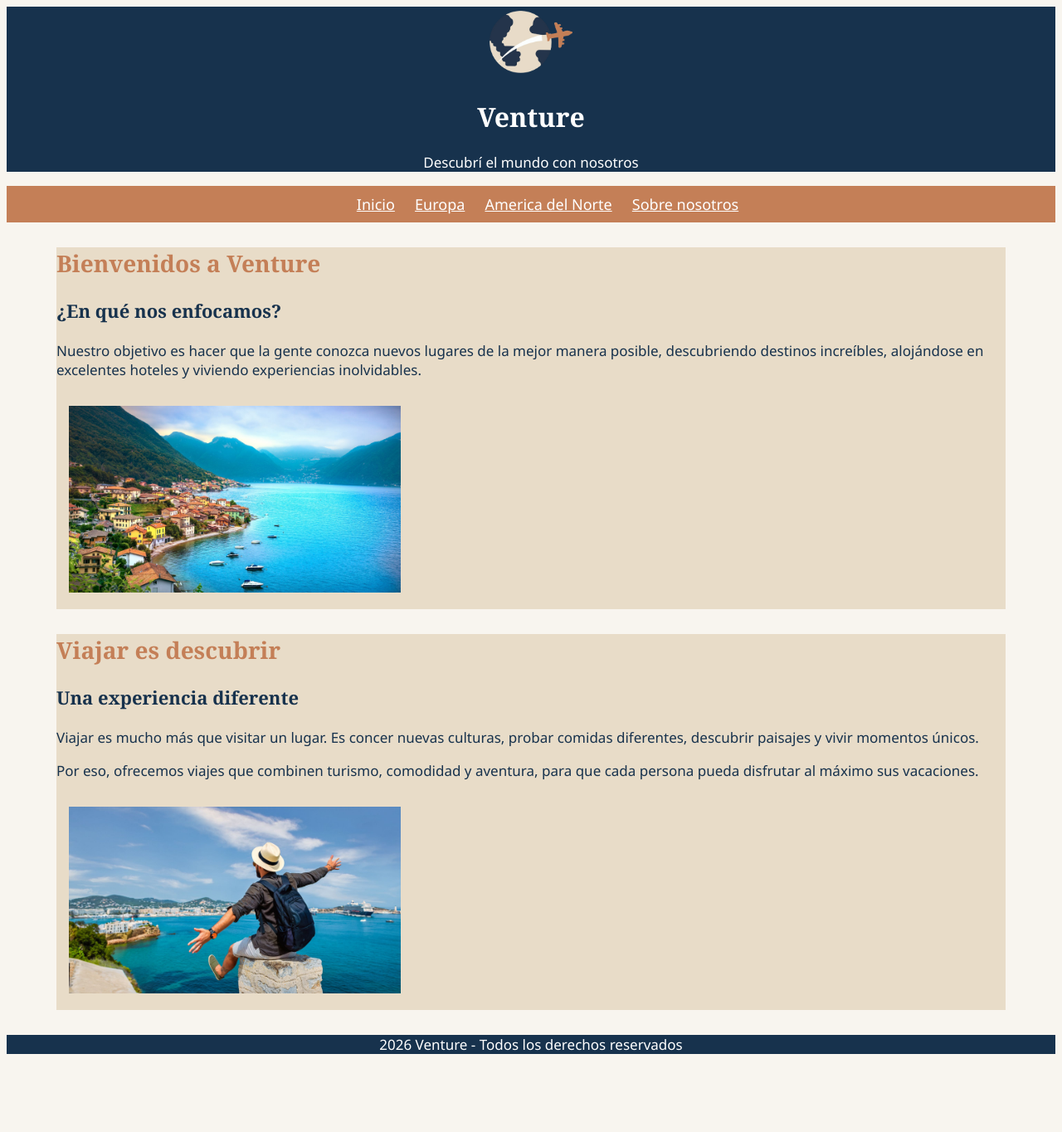
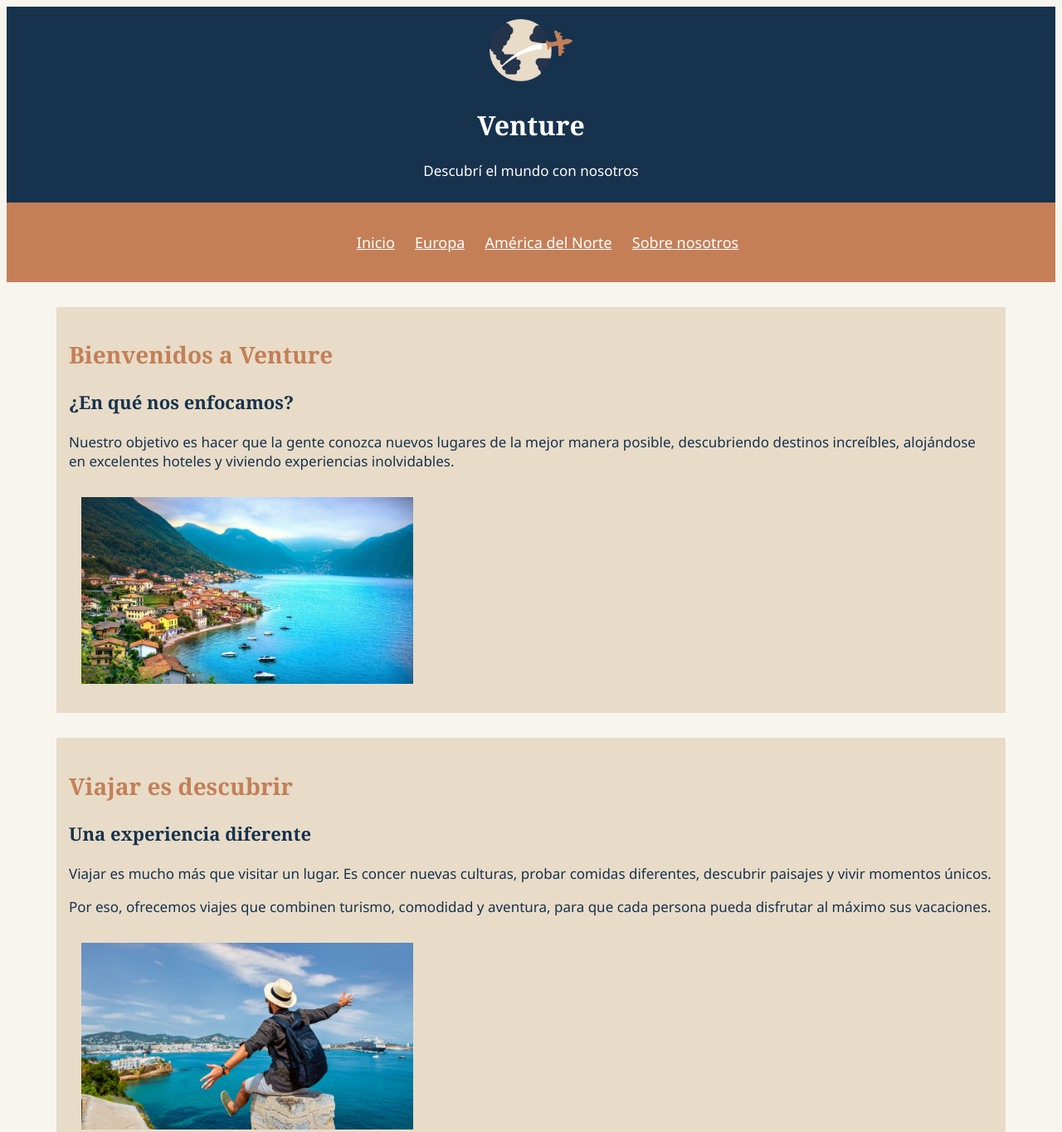
Before and after one commit to felixveltri/TP-Final-Veltri-Felix-4toE, a plain HTML site: page index.html in a window 1280 px wide. Shown: the top 1364 px of the page at 83% size. Before the commit the page ends 1287 px from the top, so only its background shows below. Drawn offline with Linux system fonts and the light colour scheme.

Commit message:
se agrego padding

```diff
--- a/index.html
+++ b/index.html
@@ -17,7 +17,7 @@
         <ul>
             <li class="opcion"><a class="menu" href="index.html">Inicio</a></li>
             <li class="opcion"><a class="menu" href="europa.html">Europa</a></li>
-            <li class="opcion"><a class="menu" href="america.html">America del Norte</a></li>
+            <li class="opcion"><a class="menu" href="america.html">América del Norte</a></li>
             <li class="opcion"><a class="menu" href="nosotros.html">Sobre nosotros</a></li>
         </ul>
     </nav>
--- a/style.css
+++ b/style.css
@@ -11,10 +11,12 @@ header{
     background-color: #17324D;
     color:white;
     text-align: center;
+    padding: 10px;
 }
 nav {
     background-color: #C47F57;
     text-align: center;
+    padding: 10px;
 }
 .menu{
     color: white;
@@ -26,6 +28,7 @@ main{
 section {
     background-color: #E8DCC8;
     margin: 30px;
+    padding: 15px;
 }
 h2 {
     color: #C47F57;
@@ -42,6 +45,7 @@ footer {
     background-color: #17324D;
     color:white;
     text-align: center;
+    padding: 10px;
 }
 footer p {
     text-align: center;
```
Also changed, not shown: america.html (+1 -1 lines), europa.html (+1 -1 lines), nosotros.html (+1 -1 lines).
